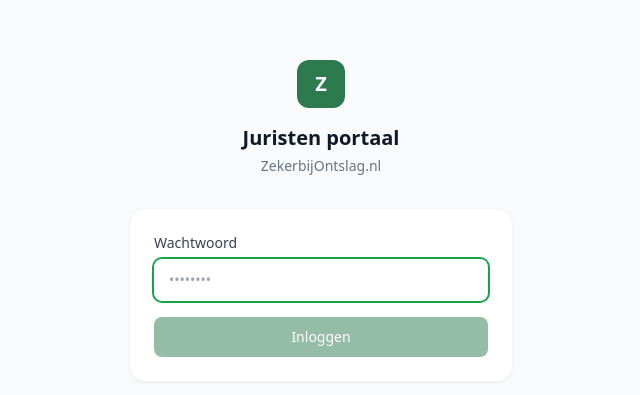
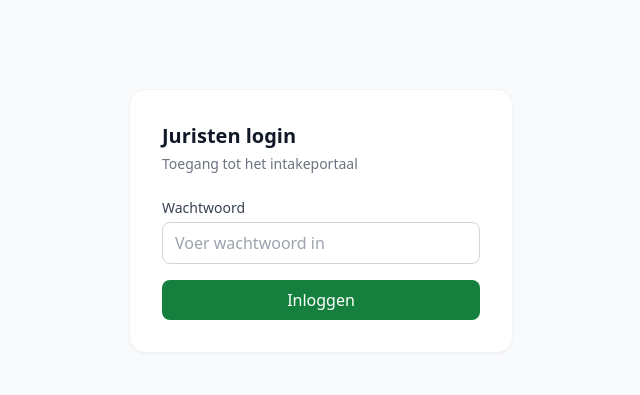
Before and after one commit to kbrinkers/zekerbijontslag-intake, a Next.js app: page /juristen/login in a window 1280 px wide. Shown: the part 179-574 px from the top of the page, without its empty margins (319-959 px from the left). Built offline with nearby package versions, Linux system fonts and the light colour scheme.

Commit message:
Refactor login form and improve styling

```diff
--- a/app/juristen/login/page.tsx
+++ b/app/juristen/login/page.tsx
@@ -17,11 +17,13 @@
     e.preventDefault();
     setLoading(true);
     setError("");
+
     const res = await fetch("/api/auth/login", {
       method: "POST",
       headers: { "Content-Type": "application/json" },
       body: JSON.stringify({ password }),
     });
+
     if (res.ok) {
       router.push(redirect);
     } else {
@@ -31,27 +33,28 @@
   };
 
   return (
-    <form onSubmit={handleSubmit} className="bg-white rounded-2xl shadow-sm border border-gray-100 p-6 space-y-4">
+    <form onSubmit={handleSubmit} className="space-y-4">
       <div>
-        <label className="block text-sm font-medium text-gray-700 mb-1.5">Wachtwoord</label>
+        <label htmlFor="password" className="block text-sm font-medium text-gray-700 mb-1">
+          Wachtwoord
+        </label>
         <input
+          id="password"
           type="password"
           value={password}
           onChange={(e) => setPassword(e.target.value)}
-          className="w-full rounded-lg border border-gray-300 px-3.5 py-2.5 text-sm focus:outline-none focus:ring-2 focus:ring-green-600 focus:border-transparent"
-          placeholder="••••••••"
-          autoFocus
           required
+          className="w-full px-3 py-2 border border-gray-300 rounded-lg focus:outline-none focus:ring-2 focus:ring-green-600"
+          placeholder="Voer wachtwoord in"
         />
       </div>
-      {error && <p className="text-sm text-red-600 bg-red-50 rounded-lg px-3 py-2">{error}</p>}
+      {error && <p className="text-sm text-red-600">{error}</p>}
       <button
         type="submit"
-        disabled={loading || !password}
-        className="w-full py-2.5 rounded-lg text-sm font-medium text-white transition disabled:opacity-50"
-        style={{ backgroundColor: "#2d7a4f" }}
+        disabled={loading}
+        className="w-full bg-green-700 text-white py-2 px-4 rounded-lg hover:bg-green-800 transition disabled:opacity-50 font-medium"
       >
-        {loading ? "Inloggen…" : "Inloggen"}
+        {loading ? "Inloggen\u2026" : "Inloggen"}
       </button>
     </form>
   );
@@ -59,15 +62,13 @@
 
 export default function LoginPage() {
   return (
-    <div className="min-h-screen bg-gray-50 flex items-center justify-center px-4">
-      <div className="w-full max-w-sm">
-        <div className="text-center mb-8">
-          <div className="w-12 h-12 rounded-xl mx-auto mb-4 flex items-center justify-center text-white text-xl font-bold"
-            style={{ backgroundColor: "#2d7a4f" }}>Z</div>
-          <h1 className="text-xl font-semibold text-gray-900">Juristen portaal</h1>
-          <p className="text-sm text-gray-500 mt-1">ZekerbijOntslag.nl</p>
+    <div className="min-h-screen bg-gray-50 flex items-center justify-center p-4">
+      <div className="bg-white rounded-2xl shadow-sm border border-gray-100 p-8 w-full max-w-sm">
+        <div className="mb-6">
+          <h1 className="text-xl font-semibold text-gray-900">Juristen login</h1>
+          <p className="text-sm text-gray-500 mt-1">Toegang tot het intakeportaal</p>
         </div>
-        <Suspense fallback={<div className="bg-white rounded-2xl shadow-sm border border-gray-100 p-6 text-center text-gray-400 text-sm">Laden…</div>}>
+        <Suspense fallback={<div className="text-sm text-gray-400">Laden\u2026</div>}>
           <LoginForm />
         </Suspense>
       </div>
```
